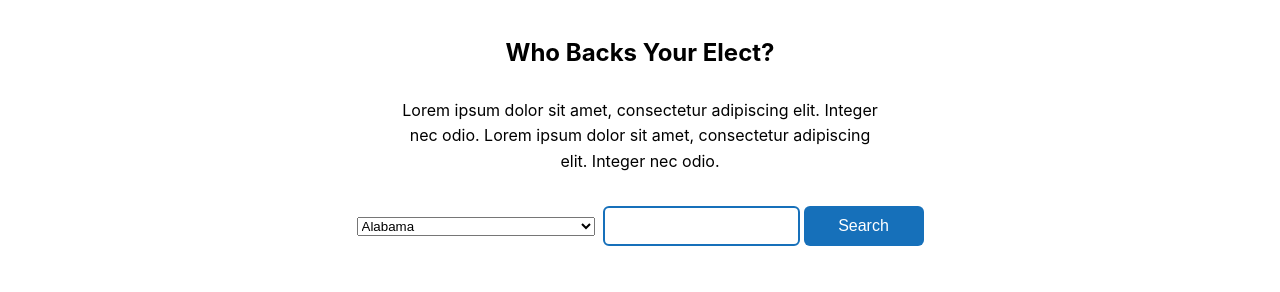
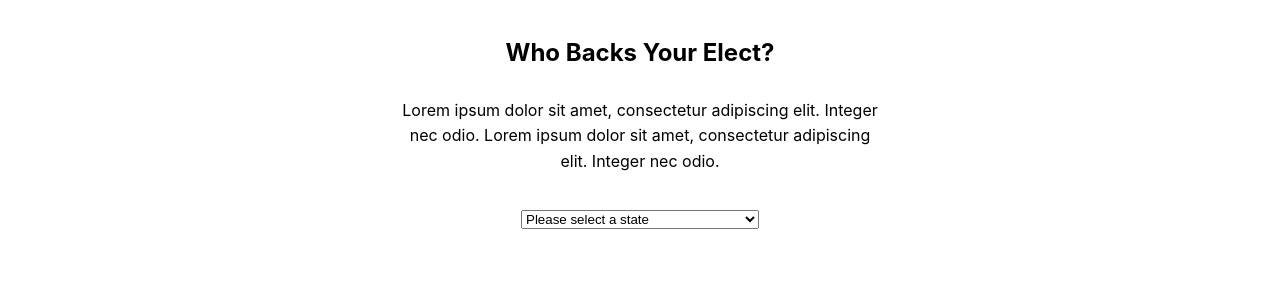
Before and after one commit to ericg407/Capstone-Paper-Trail, a website built with Vite: page index.html in a window 1280 px wide. Shown: the part 67-359 px from the top of the page. Built offline with nearby package versions, Linux system fonts and the light colour scheme; no server answers.

Commit message:
setup state selector component

```diff
--- a/index.html
+++ b/index.html
@@ -27,76 +27,8 @@
             </div>
 
             <div class="hero-search">
-              <!--- United States states -->
-              <select id="country-state" name="country-state">
-                <option value="AL">Alabama</option>
-                <option value="AK">Alaska</option>
-                <option value="AS">American Samoa</option>
-                <option value="AZ">Arizona</option>
-                <option value="AR">Arkansas</option>
-                <option value="UM-81">Baker Island</option>
-                <option value="CA">California</option>
-                <option value="CO">Colorado</option>
-                <option value="CT">Connecticut</option>
-                <option value="DE">Delaware</option>
-                <option value="DC">District of Columbia</option>
-                <option value="FL">Florida</option>
-                <option value="GA">Georgia</option>
-                <option value="GU">Guam</option>
-                <option value="HI">Hawaii</option>
-                <option value="UM-84">Howland Island</option>
-                <option value="ID">Idaho</option>
-                <option value="IL">Illinois</option>
-                <option value="IN">Indiana</option>
-                <option value="IA">Iowa</option>
-                <option value="UM-86">Jarvis Island</option>
-                <option value="UM-67">Johnston Atoll</option>
-                <option value="KS">Kansas</option>
-                <option value="KY">Kentucky</option>
-                <option value="UM-89">Kingman Reef</option>
-                <option value="LA">Louisiana</option>
-                <option value="ME">Maine</option>
-                <option value="MD">Maryland</option>
-                <option value="MA">Massachusetts</option>
-                <option value="MI">Michigan</option>
-                <option value="UM-71">Midway Atoll</option>
-                <option value="MN">Minnesota</option>
-                <option value="MS">Mississippi</option>
-                <option value="MO">Missouri</option>
-                <option value="MT">Montana</option>
-                <option value="UM-76">Navassa Island</option>
-                <option value="NE">Nebraska</option>
-                <option value="NV">Nevada</option>
-                <option value="NH">New Hampshire</option>
-                <option value="NJ">New Jersey</option>
-                <option value="NM">New Mexico</option>
-                <option value="NY">New York</option>
-                <option value="NC">North Carolina</option>
-                <option value="ND">North Dakota</option>
-                <option value="MP">Northern Mariana Islands</option>
-                <option value="OH">Ohio</option>
-                <option value="OK">Oklahoma</option>
-                <option value="OR">Oregon</option>
-                <option value="UM-95">Palmyra Atoll</option>
-                <option value="PA">Pennsylvania</option>
-                <option value="PR">Puerto Rico</option>
-                <option value="RI">Rhode Island</option>
-                <option value="SC">South Carolina</option>
-                <option value="SD">South Dakota</option>
-                <option value="TN">Tennessee</option>
-                <option value="TX">Texas</option>
-                <option value="UM">United States Minor Outlying Islands</option>
-                <option value="VI">United States Virgin Islands</option>
-                <option value="UT">Utah</option>
-                <option value="VT">Vermont</option>
-                <option value="VA">Virginia</option>
-                <option value="UM-79">Wake Island</option>
-                <option value="WA">Washington</option>
-                <option value="WV">West Virginia</option>
-                <option value="WI">Wisconsin</option>
-                <option value="WY">Wyoming</option></select
-              ><br />
-              <input
+              <state-selector></state-selector>
+              <!-- <input
                 id="hero-search__name"
                 type="text"
                 class="hero-search__input"
@@ -107,7 +39,7 @@
                 type="button"
                 value="Search"
                 class="page-btn"
-              />
+              /> -->
             </div>
           </div>
         </div>
--- /dev/null
+++ b/js/components/state-selector.js
@@ -0,0 +1,83 @@
+import '/css/components/state-selector.css';
+
+class StateSelector extends HTMLElement {
+  constructor() {
+    super();
+  }
+
+  connectedCallback() {
+    this.innerHTML = `
+      <select id="country-state" name="country-state">
+        <option value="none">Please select a state</option>
+        <option value="AL">Alabama</option>
+        <option value="AK">Alaska</option>
+        <option value="AS">American Samoa</option>
+        <option value="AZ">Arizona</option>
+        <option value="AR">Arkansas</option>
+        <option value="UM-81">Baker Island</option>
+        <option value="CA">California</option>
+        <option value="CO">Colorado</option>
+        <option value="CT">Connecticut</option>
+        <option value="DE">Delaware</option>
+        <option value="DC">District of Columbia</option>
+        <option value="FL">Florida</option>
+        <option value="GA">Georgia</option>
+        <option value="GU">Guam</option>
+        <option value="HI">Hawaii</option>
+        <option value="UM-84">Howland Island</option>
+        <option value="ID">Idaho</option>
+        <option value="IL">Illinois</option>
+        <option value="IN">Indiana</option>
+        <option value="IA">Iowa</option>
+        <option value="UM-86">Jarvis Island</option>
+        <option value="UM-67">Johnston Atoll</option>
+        <option value="KS">Kansas</option>
+        <option value="KY">Kentucky</option>
+        <option value="UM-89">Kingman Reef</option>
+        <option value="LA">Louisiana</option>
+        <option value="ME">Maine</option>
+        <option value="MD">Maryland</option>
+        <option value="MA">Massachusetts</option>
+        <option value="MI">Michigan</option>
+        <option value="UM-71">Midway Atoll</option>
+        <option value="MN">Minnesota</option>
+        <option value="MS">Mississippi</option>
+        <option value="MO">Missouri</option>
+        <option value="MT">Montana</option>
+        <option value="UM-76">Navassa Island</option>
+        <option value="NE">Nebraska</option>
+        <option value="NV">Nevada</option>
+        <option value="NH">New Hampshire</option>
+        <option value="NJ">New Jersey</option>
+        <option value="NM">New Mexico</option>
+        <option value="NY">New York</option>
+        <option value="NC">North Carolina</option>
+        <option value="ND">North Dakota</option>
+        <option value="MP">Northern Mariana Islands</option>
+        <option value="OH">Ohio</option>
+        <option value="OK">Oklahoma</option>
+        <option value="OR">Oregon</option>
+        <option value="UM-95">Palmyra Atoll</option>
+        <option value="PA">Pennsylvania</option>
+        <option value="PR">Puerto Rico</option>
+        <option value="RI">Rhode Island</option>
+        <option value="SC">South Carolina</option>
+        <option value="SD">South Dakota</option>
+        <option value="TN">Tennessee</option>
+        <option value="TX">Texas</option>
+        <option value="UM">United States Minor Outlying Islands</option>
+        <option value="VI">United States Virgin Islands</option>
+        <option value="UT">Utah</option>
+        <option value="VT">Vermont</option>
+        <option value="VA">Virginia</option>
+        <option value="UM-79">Wake Island</option>
+        <option value="WA">Washington</option>
+        <option value="WV">West Virginia</option>
+        <option value="WI">Wisconsin</option>
+        <option value="WY">Wyoming</option>
+      </select>
+    `;
+  }
+}
+
+customElements.define('state-selector', StateSelector);
--- a/js/main.js
+++ b/js/main.js
@@ -2,20 +2,21 @@ import '../css/style.css';
 import './components/header.js';
 import './components/button.js';
 import './components/search-result.js';
+import './components/state-selector.js';
 
 import { getData } from './utility/getData.js';
 import { searchCandName } from './utility/getLegislators.js';
 
-const candidateSearchBtn = document.getElementById('hero-search_btn');
+// const candidateSearchBtn = document.getElementById('hero-search_btn');
 
-candidateSearchBtn.addEventListener('click', (evt) => {
-  evt.preventDefault();
+// candidateSearchBtn.addEventListener('click', (evt) => {
+//   evt.preventDefault();
 
-  var searchNameInput = document.getElementById('hero-search__name');
-  var cid = searchCandName(searchNameInput.value);
+//   var searchNameInput = document.getElementById('hero-search__name');
+//   var cid = searchCandName(searchNameInput.value);
 
-  getData(cid);
+//   getData(cid);
 
-  searchNameInput.value = '';
-  searchNameInput.focus();
-});
+//   searchNameInput.value = '';
+//   searchNameInput.focus();
+// });
```
Also changed, not shown: css/components/state-selector.css (added).
